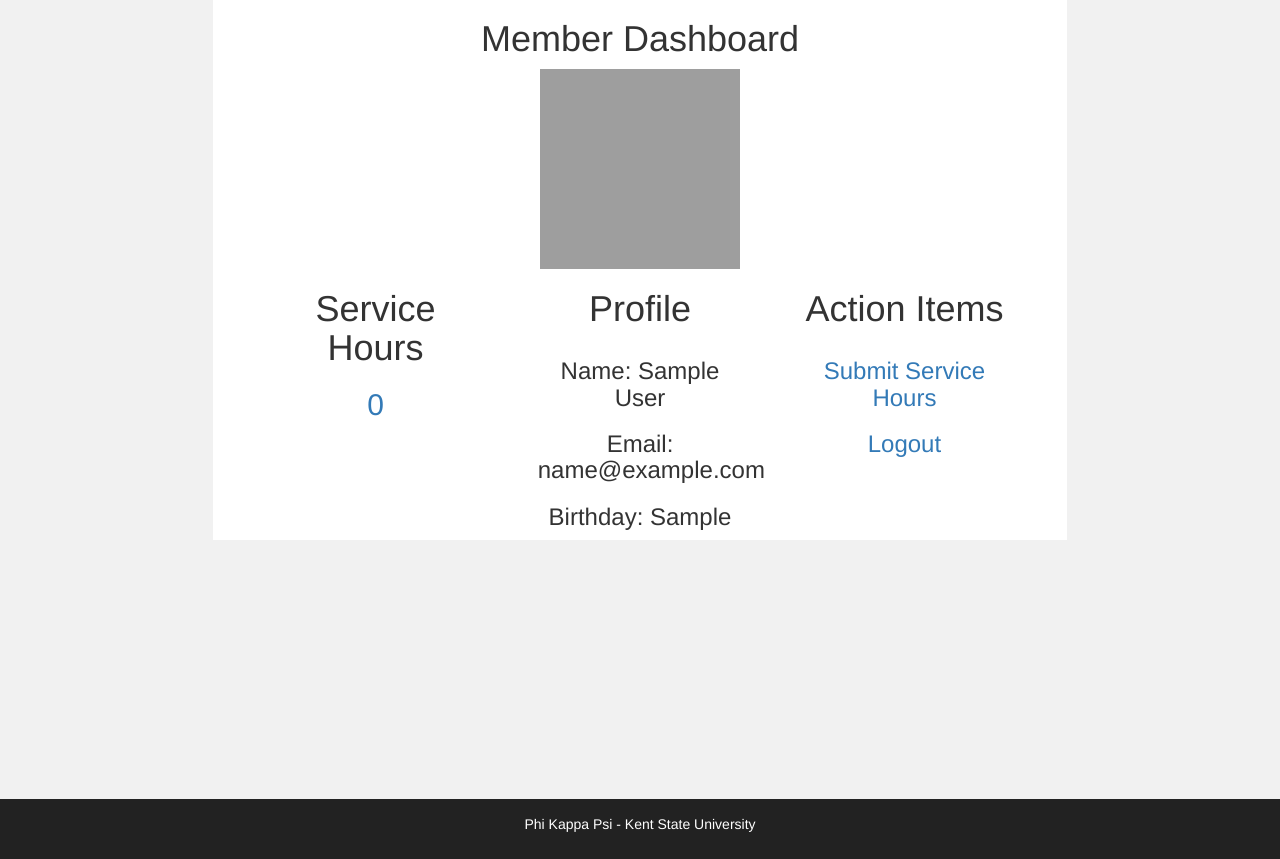
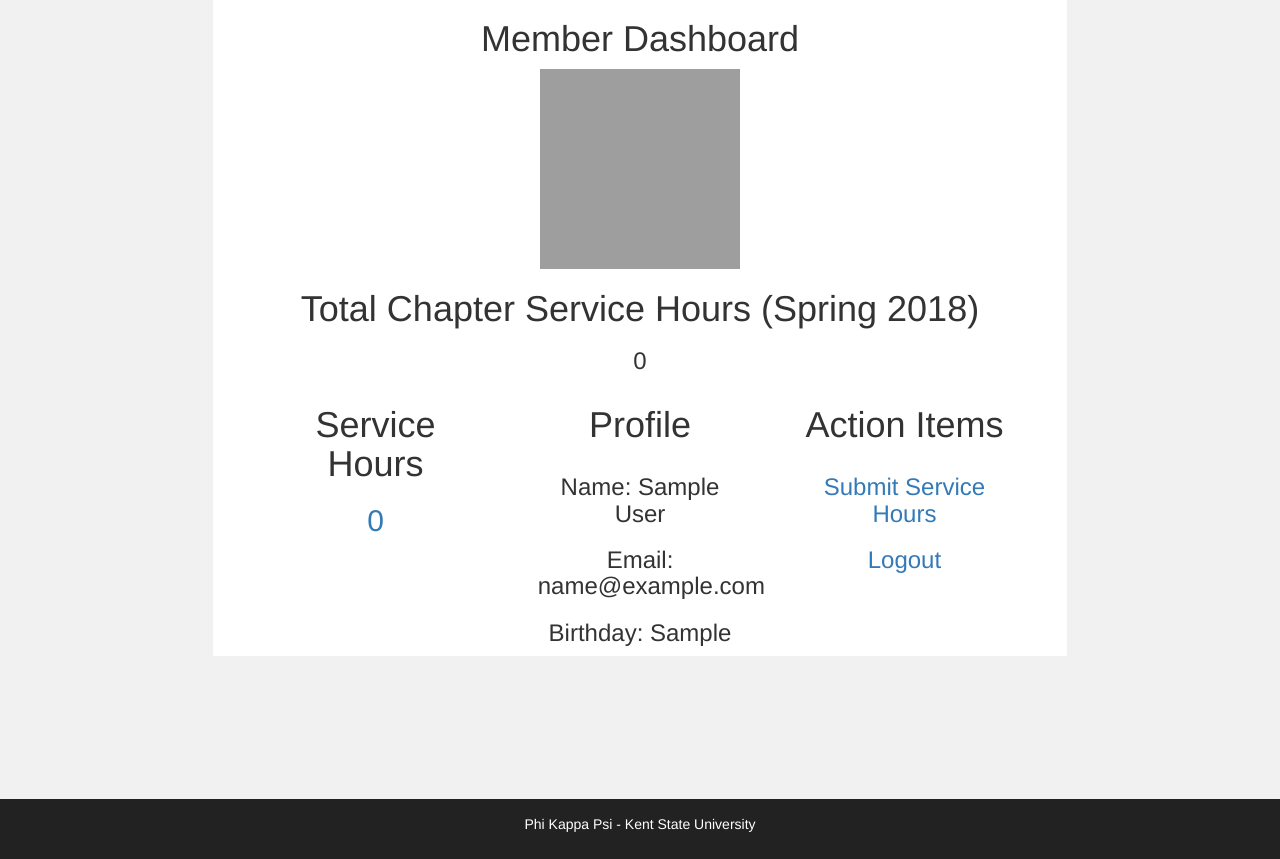
Before and after one commit to dcarlyn/PhiPsiKsu, a PHP site: page /members_dashboard/ in a window 1280 px wide. Shown: the part 53-912 px from the top of the page. Run offline with PHP 8.4, Linux system fonts and the light colour scheme; the visitor is signed in with stand-in values (Sample User, id 1); tables that the repository leaves empty or names only in its code hold one stand-in row (values such as "Sample post"); some libraries are stand-ins or nearby versions; grey boxes are pictures that could not be loaded.

Commit message:
Added Total Hours to members dashboard

```diff
--- a/members_dashboard/index.php
+++ b/members_dashboard/index.php
@@ -18,6 +18,7 @@
       //Getting Personal Data
       //Query
         $hours = 0.00;
+        $total_hours = 0.00;
 
         $stmt = $conn->prepare("SELECT * FROM members WHERE id = ?");
 
@@ -48,6 +49,23 @@
         else
         {
                 $hours = 0.00;
+        }
+
+        $stmt->close();
+
+        $stmt = $conn->prepare("SELECT SUM(hours) AS Total_Hours FROM service_submissions");
+        $stmt->execute();
+
+        $result = $stmt->get_result();
+
+        if($result->num_rows > 0)
+        {
+                $row = $result->fetch_assoc();
+                $total_hours = $row["Total_Hours"];
+        }
+        else
+        {
+                $total_hours = 0.00;
         }
 
         $stmt->close();
@@ -119,8 +137,14 @@
           <div class="col-sm-8 text-center main-content">
 
                 <h1 class="primary-font">Member Dashboard</h1>
+                <div class = "col-sm-12 container-fluid">
+                        <img src="https://pbs.twimg.com/profile_images/879718783908294657/46CEEU-s.jpg" height="200" width="200">
+                </div>
 
-                <img src="https://pbs.twimg.com/profile_images/879718783908294657/46CEEU-s.jpg" height="200" width="200">
+                <div class="col-sm-12 container-fluid">
+                        <h1>Total Chapter Service Hours (Spring 2018)</h1>
+                        <h3><?php echo ($total_hours ? $total_hours : 0.00); ?></h3>
+                </div>
 
                 <div class ="container-fluid col-sm-12">
 
```
